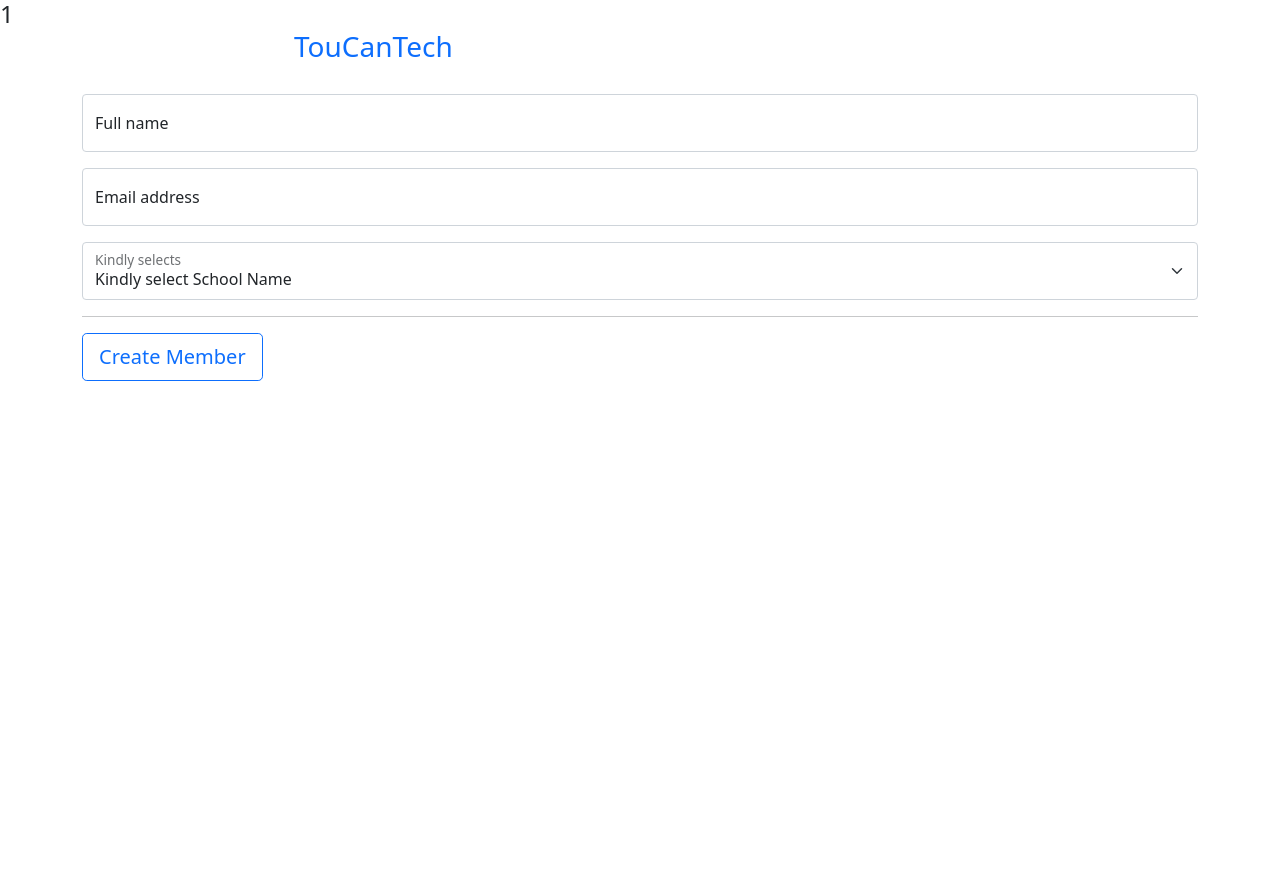
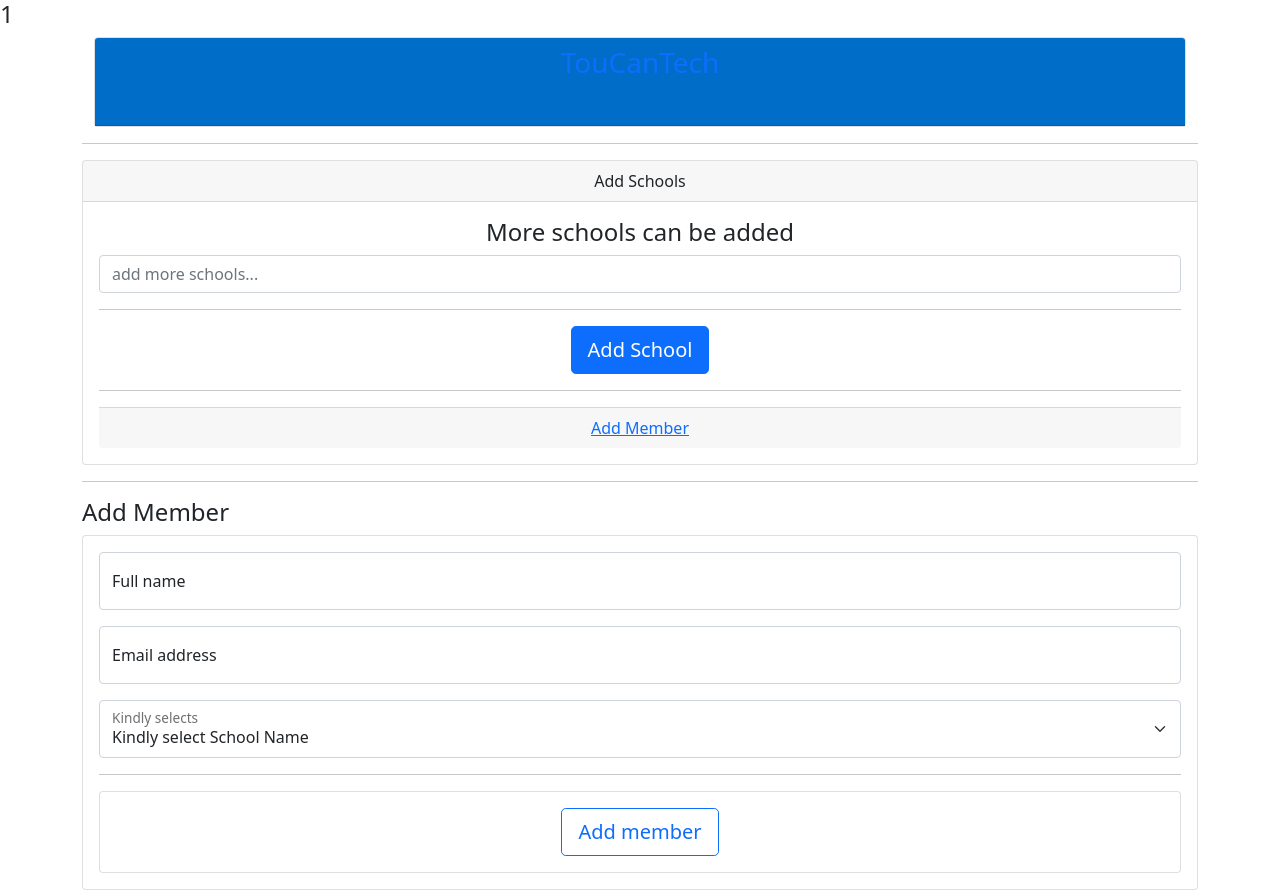
Before and after one commit to ajayidhikrullah/toucantech, a PHP site: page / in a window 1280 px wide. Before the commit the page ends 381 px from the top, so only its background shows below. Run offline with PHP 8.4, Linux system fonts and the light colour scheme; the visitor is signed in with stand-in values (Sample User, id 1).

Commit message:
Added the add school form, added the button for add member, restyled the landing page

```diff
--- a/css/style.css
+++ b/css/style.css
@@ -1,10 +1,11 @@
-div.container{
-    margin: auto;
+a
+{
+    text-decoration: none;
+    color: #fff;
 }
 
-.navbar-header a.navbar-brand h3{
-    display: flex;
-    line-height: 3px;
-    margin-left: 200px  ;
 
+
+.card-header.logo{
+    background-color: rgb(0, 110, 201);
 }
--- a/index.php
+++ b/index.php
@@ -18,22 +18,51 @@
         echo "<h4>" .$_SESSION['status']."</h4>";
         unset($_SESSION['status']);
     }
-
-
 ?>
 
-<div class="container ">
-            <nav class="navbar navbar-default">
+<div class="container">
+            <!-- <nav class="navbar navbar-default"> -->
                 <div class="container-fluid">
-                    <div class="navbar-header">
+                    <div class="card text-center">
+                        <div class="card-header logo">
                             <a class="navbar-brand" href="index.php"><h3>TouCanTech</h3></a>
+                        </div>
                     </div>
                 </div>
             </nav>
 
+            <hr>
+            <!-- Add new member -->
+            <div class="card text-center">
+                <div class="card-header">
+                    Add Schools
+                </div>
+
+                <div class="card-body">
+                    <h4>More schools can be added</h4>
+                    <input type="text" class="form-control" id="floatingInput" name="school" placeholder="add more schools...">
+                    <hr>
+                    <!-- <label for="floatingInput">Name of school</label> -->
+
+                    <button class="btn btn-lg btn-primary" name="submit">Add School</button>
+                    <hr>
+
+
+                    <div class="card-footer text-muted">
+                        <a href="#">Add Member</a>
+                    </div>
+
+                </div>
+            </div>
+
+
 
             <!-- start FOrMs -->
-            <form method="POST" class="form-horizontal" action="/action_page.php">
+        <hr>
+                <h4>Add Member</h4>
+        <div class="card text-center">
+            <div class="card-body">
+                <form method="POST" class="form-horizontal" action="include/member.inc.php">
                     <div class="form-floating mb-3">
                         <input type="text" class="form-control" name="fullName" id="floatingInput" placeholder="full name please...">
                         <label for="floatingInput">Full name</label>
@@ -56,10 +85,14 @@
                     </div>
 
                     <hr>
-                <div class="">
-                <button type="button" name="submit" class="btn btn-lg btn-outline-primary">Create Member</button>
+                    <div class="card text-center">
+                        <div class="card-body">
+                            <button class="btn btn-lg btn-outline-primary" name="submit">Add member</button>
+                        </div>
                     </div>
                 </form>
+            </div>
+        </div>
 
 
 
```
Also changed, not shown: classes/member.classes.php (+10 -5 lines), classes/member_contr.classes.php (+15 -0 lines), include/member.inc.php (+6 -2 lines). Lines whose indentation alone changed are shown as unchanged.
